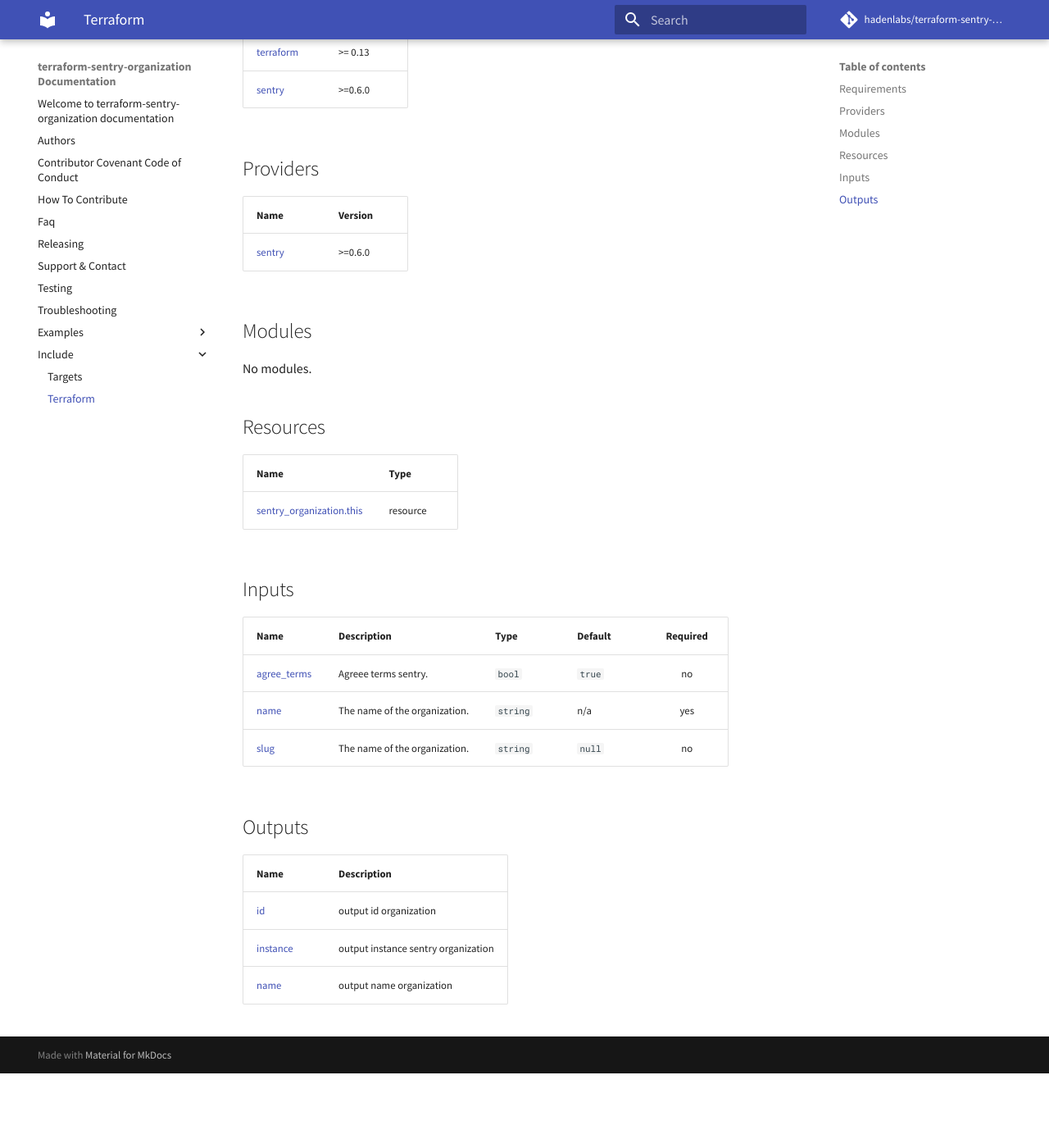
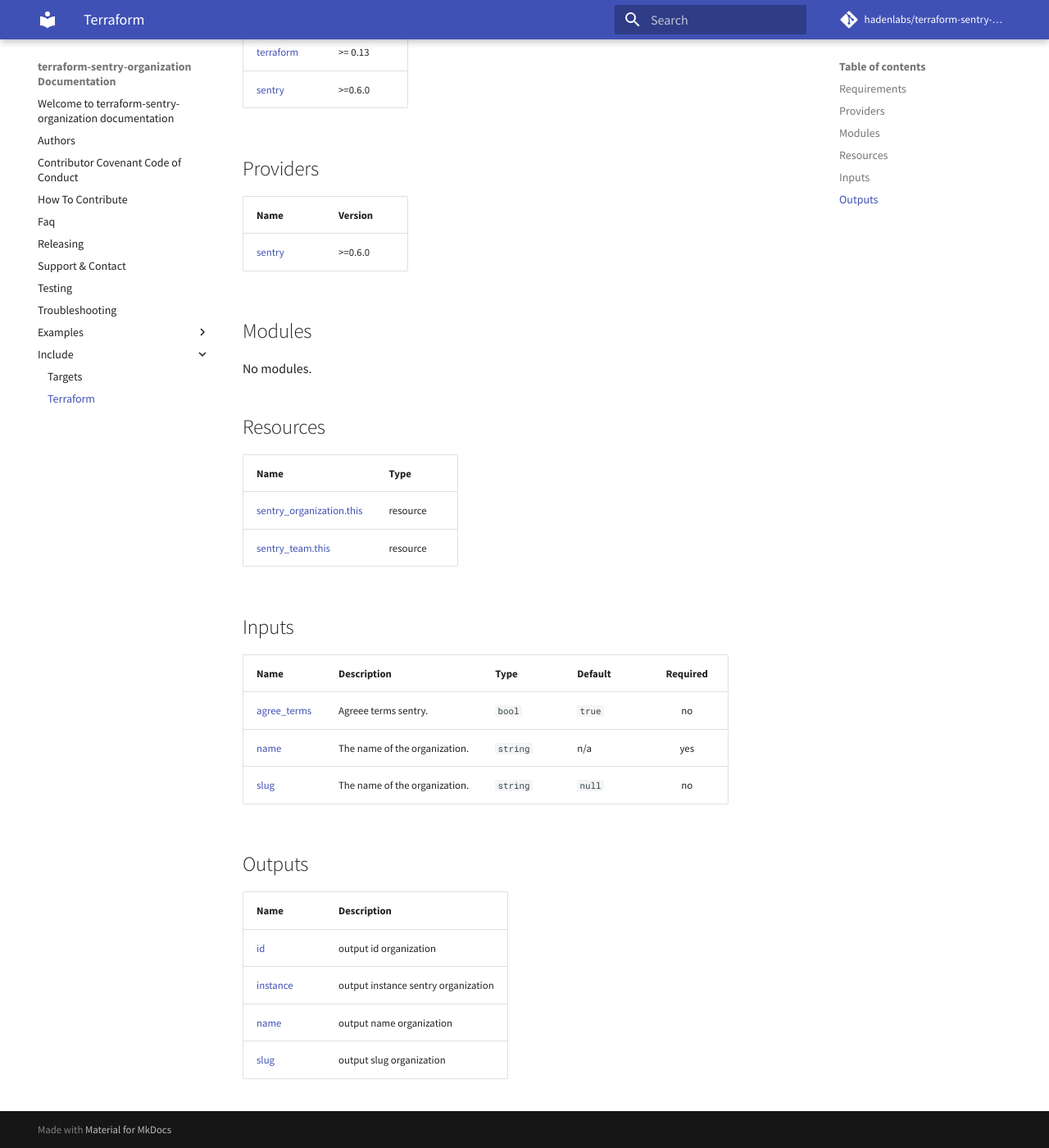
Before and after one commit to hadenlabs/terraform-sentry-organization, an MkDocs documentation site: the page built from docs/include/terraform.md, in a window 1280 px wide and 1400 px high, scrolled down 236 px. Shown: the whole window at 82% size. Built offline with MkDocs 1.6.1 and Material for MkDocs 9.7.7, drawn with Linux system fonts in a browser that asks for light colours; comment, search, counter and statistics services are not loaded; before the commit the page ends 1545 px from its top, so only the background shows below that.

Commit message:
build: generate terraform docs (#7)

```diff
--- a/docs/include/terraform.md
+++ b/docs/include/terraform.md
@@ -21,6 +21,7 @@ No modules.
 | Name | Type |
 |------|------|
 | [sentry_organization.this](https://registry.terraform.io/providers/jianyuan/sentry/latest/docs/resources/organization) | resource |
+| [sentry_team.this](https://registry.terraform.io/providers/jianyuan/sentry/latest/docs/resources/team) | resource |
 
 ## Inputs
 
@@ -37,4 +38,5 @@ No modules.
 | <a name="output_id"></a> [id](#output\_id) | output id organization |
 | <a name="output_instance"></a> [instance](#output\_instance) | output instance sentry organization |
 | <a name="output_name"></a> [name](#output\_name) | output name organization |
+| <a name="output_slug"></a> [slug](#output\_slug) | output slug organization |
 <!-- END_TF_DOCS -->
```
